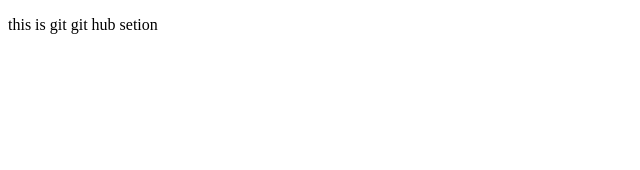
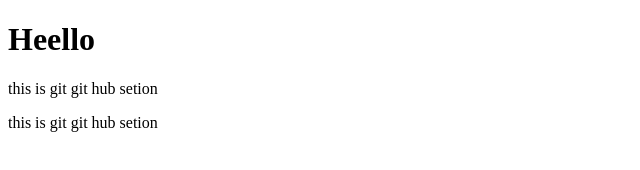
Before and after one commit to skrritik-hub/demo, a plain HTML site: page index.html in a window 1280 px wide. Shown: the whole page, without its empty margins (0-640 px from the left). Drawn offline with Linux system fonts and the light colour scheme.

Commit message:
added heading

```diff
--- a/index.html
+++ b/index.html
@@ -6,6 +6,9 @@
     <title>Document</title>
 </head>
 <body>
+    <h1>Heello </h1>
     <p>this is git git hub setion </p>
+    <p>this is git git hub setion </p>
+
 </body>
 </html>
```
